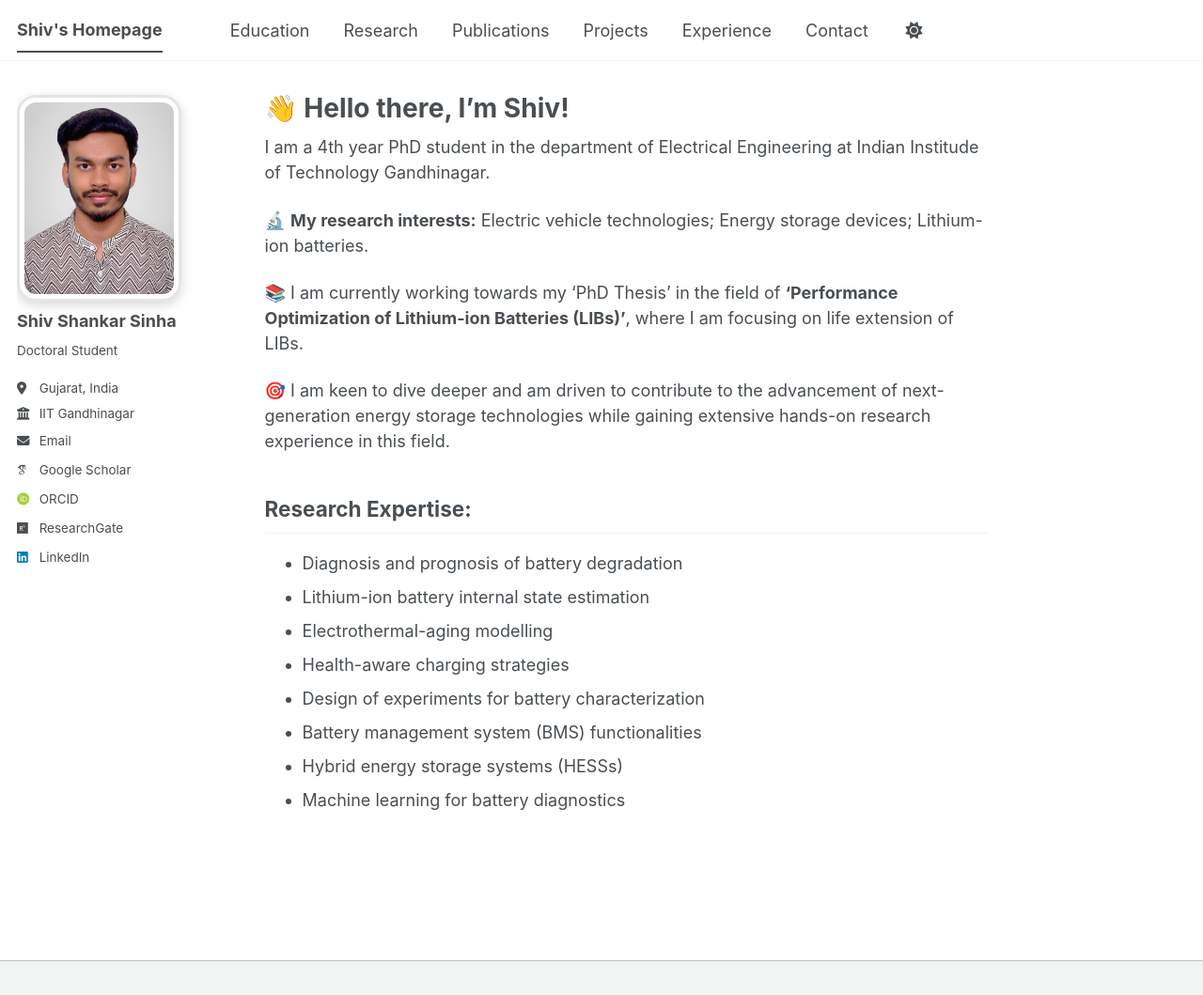
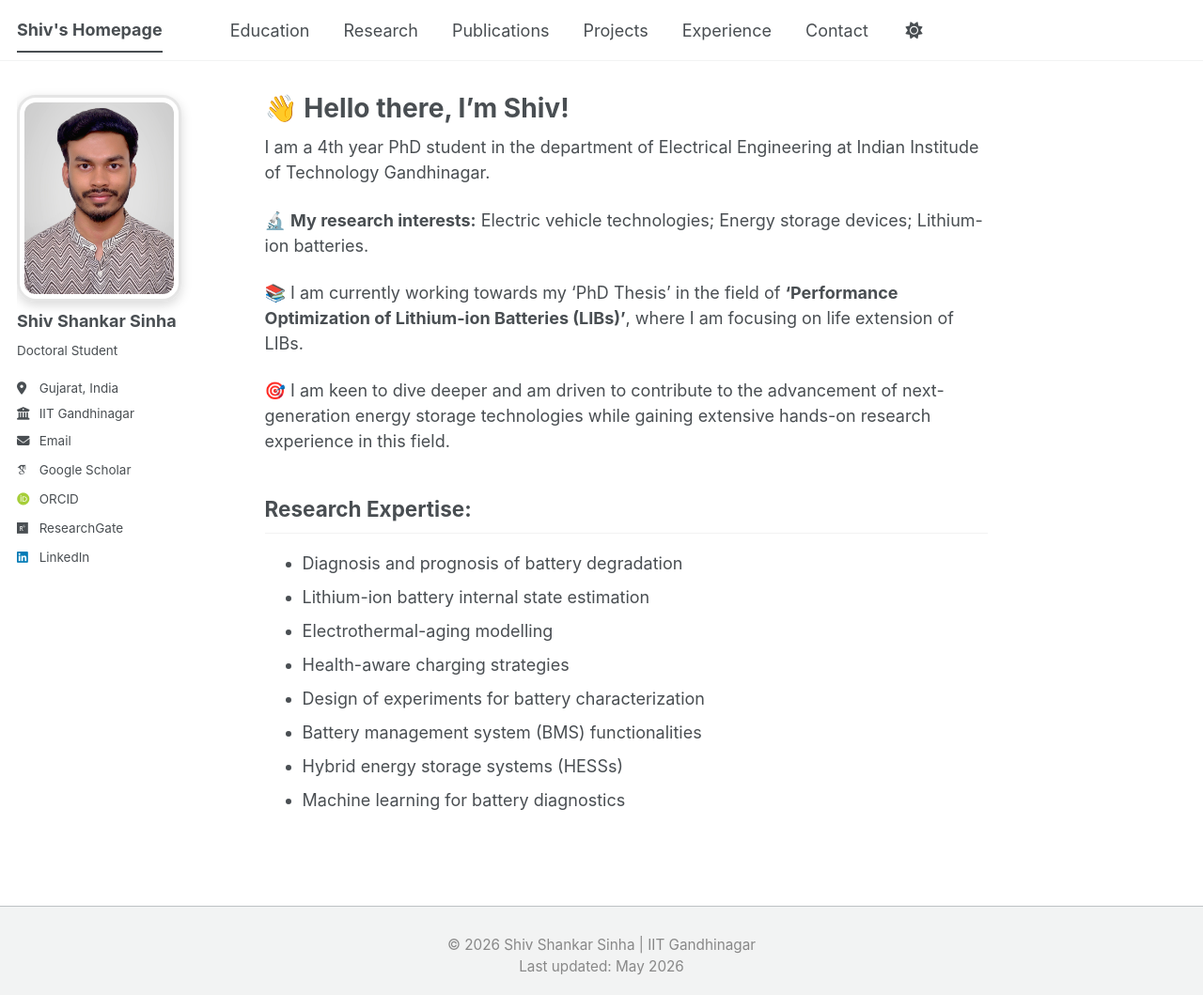
Before and after one commit to shivshankar-sinha/shivshankar-sinha.github.io, a Jekyll site: the page built from _pages/about.md, in a window 1280 px wide and 1059 px high. Shown: the whole window at 94% size. Built offline with Jekyll 4.4.1, drawn with Linux system fonts in a browser that asks for light colours; some web fonts are replaced; a script bundle is joined from its source files by our own code; library files that are not in the unit come from our copies.

Commit message:
Update footer.html

```diff
--- a/_includes/footer.html
+++ b/_includes/footer.html
@@ -1 +1,4 @@
-<!-- footer removed -->
+<div style="text-align:center; font-size:0.85em; color:#888; margin-top:30px;">
+  © 2026 Shiv Shankar Sinha | IIT Gandhinagar <br>
+  Last updated: {{ site.time | date: "%B %Y" }}
+</div>
```
